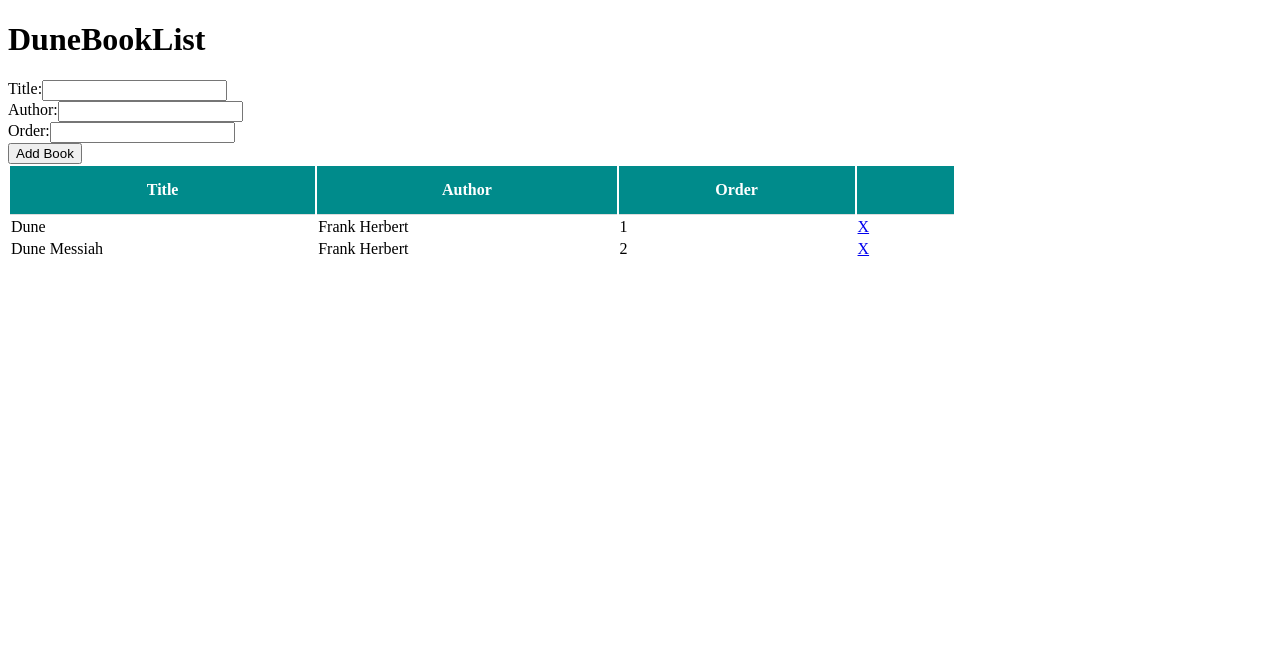
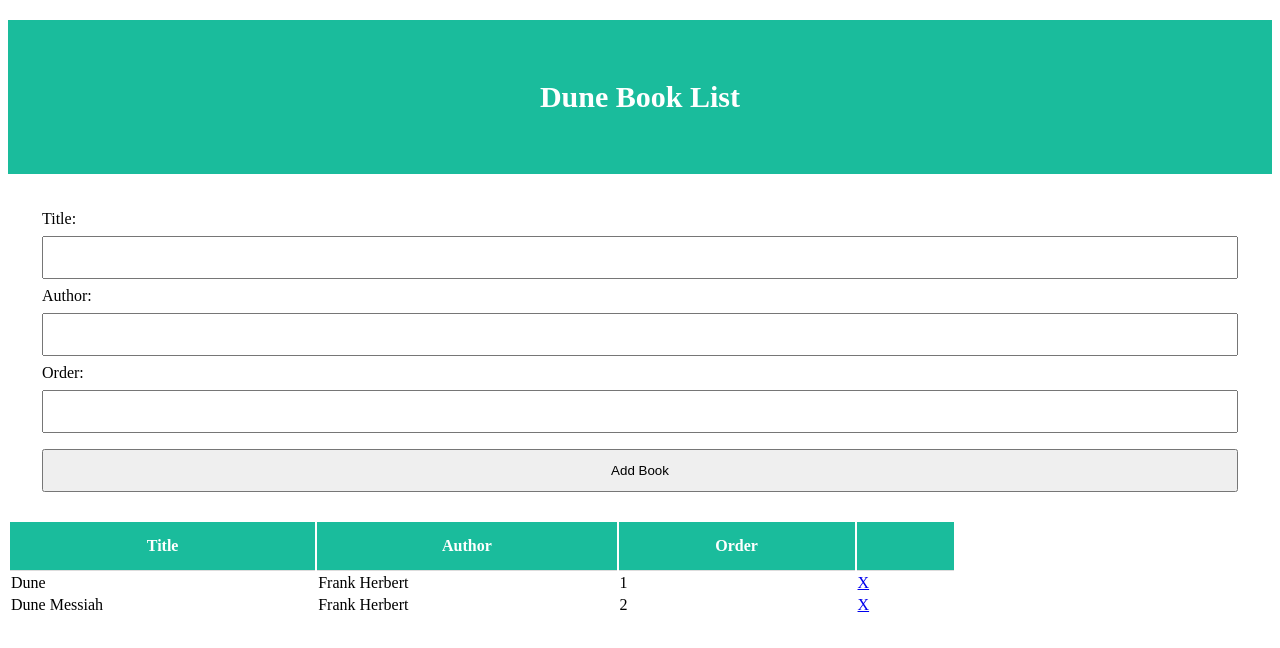
Before and after one commit to snmc223/bookJS, a plain HTML site: page index.html in a window 1280 px wide. Drawn offline with Linux system fonts and the light colour scheme.

Commit message:
styled with CSS

```diff
--- a/book.js
+++ b/book.js
@@ -36,11 +36,27 @@ class UI {
            <td>${book.title}</td>
            <td>${book.author}</td>
            <td>${book.order}</td>
-           <td><a href="#" class="btn btn-danger btn-sm delete">X</a></td>
+           <td><a href="#" class="btn delete">X</a></td>
         `;
 
         list.appendChild(row);
     }
+
+    static deleteBook(el) {
+        if(el.classList.contains('delete')) {
+            el.parentElement.parentElement.remove();
+        }
+    }
+
+    // <div class="alert">Whatever the message is</div>
+    // static showAlert(message, claseName) {
+    //     const div = document.createElement('div');
+    //     div.className = `alert ${className}`;
+    //     div.appendChild(document.createTextNode(message));
+    //     const container = document.querySelector('.container');
+    //     const form = document.querySelector(`#book-form`);
+    //     container.insertBefore(div, form);
+    // }
 
     static clearFields() {
         document.querySelector('#title').value = '';
@@ -64,6 +80,11 @@ document.querySelector('#book-form').addEventListener('submit', (e) => {
     const author = document.querySelector('#author').value;
     const order = document.querySelector('#order').value;
 
+    //validate
+    if(title === '' || author === '' || order === '') {
+        alert('Please enter a value into each field.', 'danger')
+    } else {
+
     //Instatiate book
     const book = new Book(title, author, order);
 
@@ -72,7 +93,11 @@ document.querySelector('#book-form').addEventListener('submit', (e) => {
 
     //clearing fields
     UI.clearFields();
+    }
 
 });
 
 //Event: Remove a book
+document.querySelector('#book-list').addEventListener('click', (e) => {
+    UI.deleteBook(e.target)
+});
--- a/index.html
+++ b/index.html
@@ -9,8 +9,9 @@
 
 </head>
 <body>
-    <div class="container mt-4">
-        <h1 class="display-4 text-center"><i class="fas fa-book-open text-primary"></i>Dune<span class="text-primary">Book</span>List</h1>
+    <div class="container">
+        <h1 class="display"><i class="fas fa-book-open text-primary"></i>Dune <span class="text-primary">Book </span>List</h1>
+        <!-- inserting div before the form -->
         <form id="book-form">
             <div class="form-group">
                 <label for="title">Title: </label>
@@ -24,7 +25,7 @@
                 <label for="order">Order: </label>
                 <input type="text" id="order" class="form-control">
             </div>
-            <input type="submit" value="Add Book" class="btn btn-primary btn-block">
+            <input type="submit" value="Add Book" class="btn">
         </form>
         <table class="table table-striped mt-5">
             <thead>
--- a/stylesheet.css
+++ b/stylesheet.css
@@ -1,6 +1,25 @@
+h1 {
+    padding: 60px;
+    text-align: center;
+    background: #1abc9c;
+    color: white;
+    font-size: 30px;
+}
+form {
+    justify-content: space-between;
+    padding: 16px 32px;
+    text-decoration: none;
+    margin: 4px 2px;
+}
 .form-group {
     display: flex;
     flex-flow: row wrap;
+}
+input {
+    width: 100%;
+    padding: 12px 20px;
+    margin: 8px 0;
+    box-sizing: border-box;
 }
 .table {
     width: 75%
@@ -9,12 +28,12 @@ th {
     text-align: center;
     padding: 15px;
     border-bottom: 1px solid #ddd;
-    background-color: darkcyan;
+    background-color: #1abc9c;
     color: white;
 }
 #book-list {
     border-bottom: 1px solid #ddd;
 }
 #book-list:hover {
-    background-color: cadetblue;
+    background-color: rgb(145, 225, 228);
 }
```
